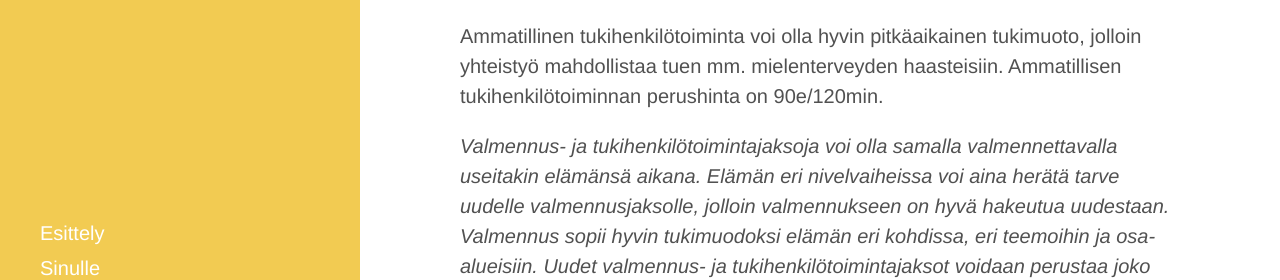
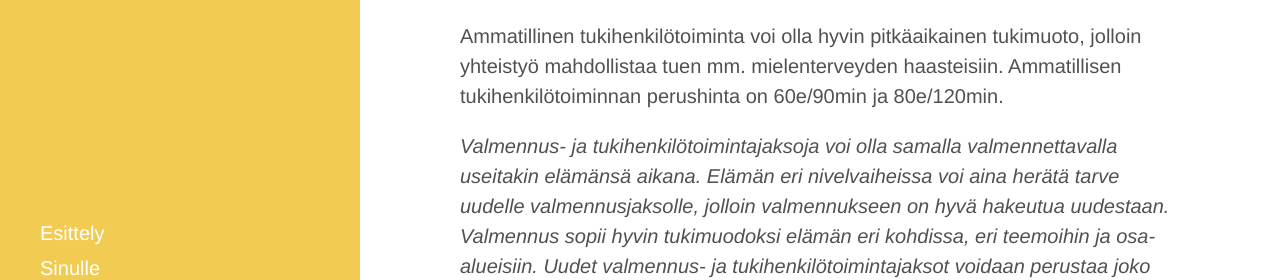
Before and after one commit to niinapiira/neppari.net, a Jekyll site: the page built from ammatillinen-tukihenkilotoiminta.md, in a window 1280 px wide and 900 px high, scrolled down 664 px. Shown: the part 329-609 px from the top of the window. Built offline with Jekyll 4.4.1, drawn with Linux system fonts in a browser that asks for light colours; Markdown is read by kramdown in place of the engine named in the settings.

Commit message:
Laitoin hinnat

```diff
--- a/ammatillinen-tukihenkilotoiminta.md
+++ b/ammatillinen-tukihenkilotoiminta.md
@@ -21,6 +21,6 @@ Ammatilliselle tukihenkilötoiminnalle ei tarvitse luoda selkeitä tavoitteita e
 
 Ammatillisella tukihenkilötoiminnalla valmennettava saa tukea myös valmennuksessa opittujen toimintatapojen harjoitteluun, jolloin yhdessä toimimisella voidaan juurruttaa ja syventää valmennuksessa syntyneitä tuloksia samalla kun harjoitellaan uusia taitoja yhdessä tekemisen kautta.
 
-Ammatillinen tukihenkilötoiminta voi olla hyvin pitkäaikainen tukimuoto, jolloin yhteistyö mahdollistaa tuen mm. mielenterveyden haasteisiin. Ammatillisen tukihenkilötoiminnan perushinta on 90e/120min.
+Ammatillinen tukihenkilötoiminta voi olla hyvin pitkäaikainen tukimuoto, jolloin yhteistyö mahdollistaa tuen mm. mielenterveyden haasteisiin. Ammatillisen tukihenkilötoiminnan perushinta on 60e/90min ja 80e/120min.
 
 *Valmennus- ja tukihenkilötoimintajaksoja voi olla samalla valmennettavalla useitakin elämänsä aikana. Elämän eri nivelvaiheissa voi aina herätä tarve uudelle valmennusjaksolle, jolloin valmennukseen on hyvä hakeutua uudestaan. Valmennus sopii hyvin tukimuodoksi elämän eri kohdissa, eri teemoihin ja osa-alueisiin. Uudet valmennus- ja tukihenkilötoimintajaksot voidaan perustaa joko uusien aiheiden ympärille tai vanhojen valmennusjaksojen tueksi. Hyvin toiminutta valmennussuhdetta on hyvä hyödyntää aina tarvittaessa, jotta säästetään asiakas siltä työltä minkä uuden työskentelysuhteen luominen vaatii aina. Näin ollen uudet valmennusjaksot ovat erittäin tehokkaita tukitoimia uusien haasteiden ilmetessä.*
```
